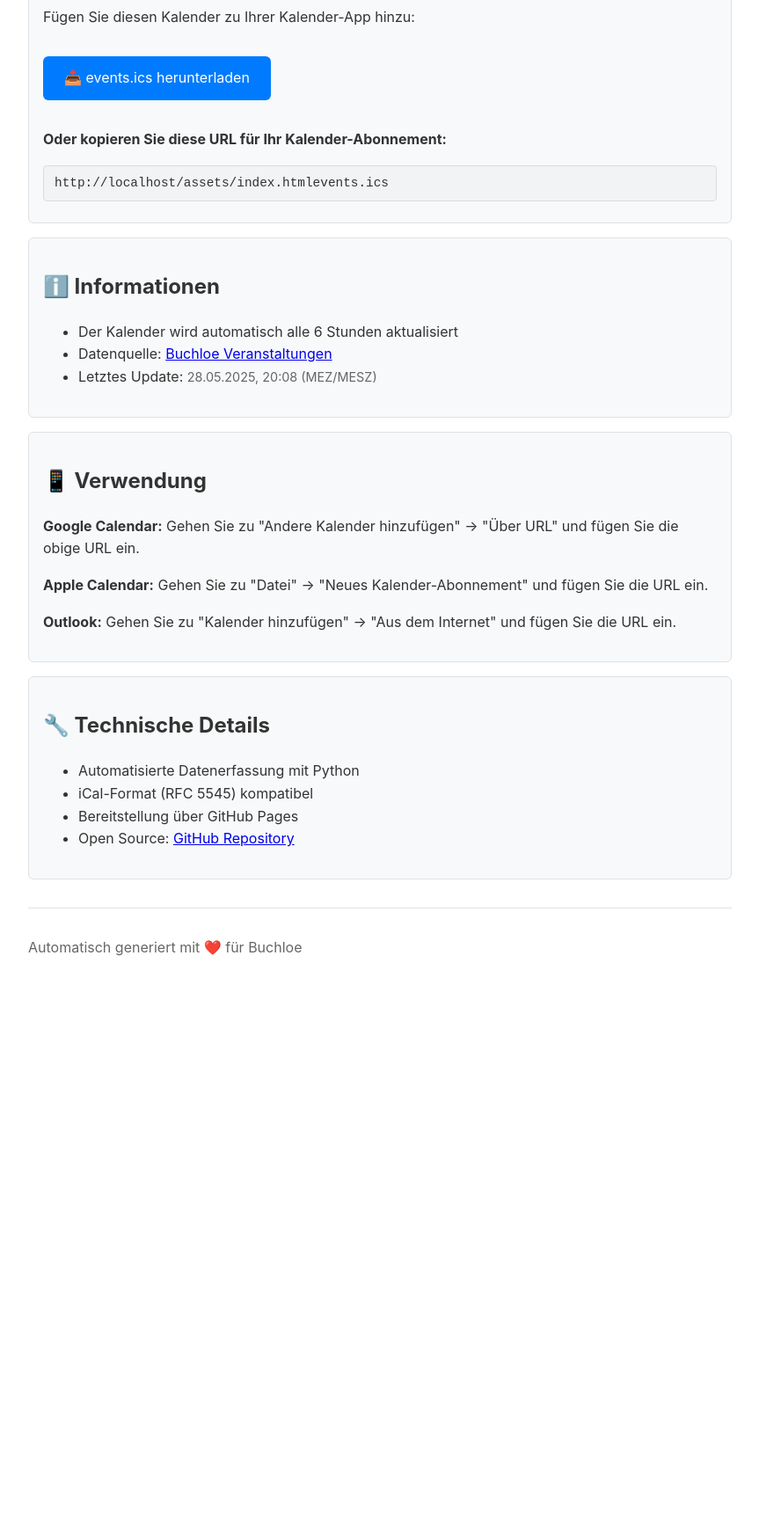
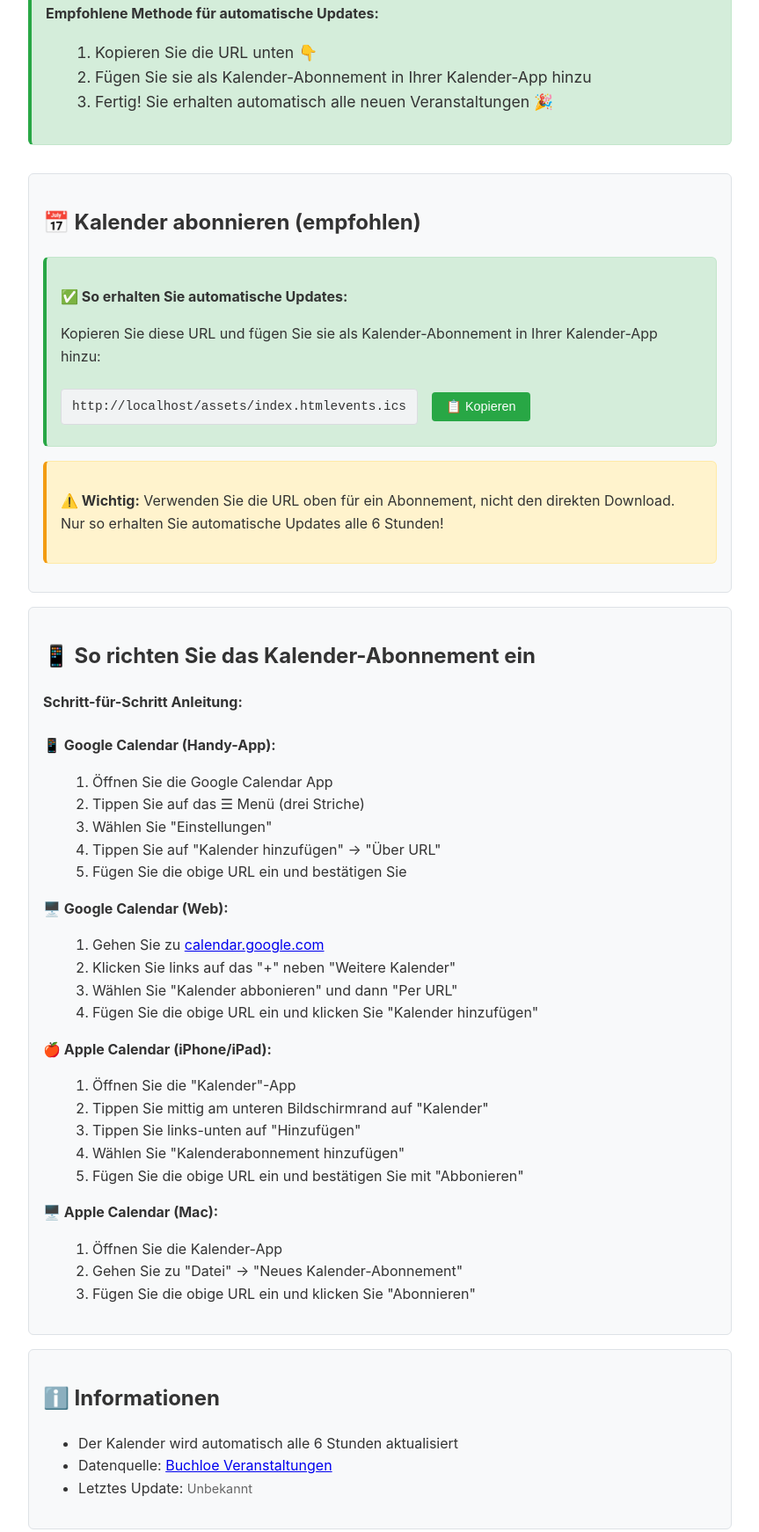
Before and after one commit to croesnick/buchloe-veranstaltungskalender, a plain HTML site: page assets/index.html in a window 1280 px wide. Shown: the part 256-1998 px from the top of the page at 88% size, without its empty margins (208-1071 px from the left). Before the commit the page ends 1394 px from the top, so only its background shows below. Drawn offline with Linux system fonts and the light colour scheme; no server answers.

Commit message:
Improve UX of index page 🎯

```diff
--- a/assets/index.html
+++ b/assets/index.html
@@ -52,6 +52,46 @@
       word-break: break-all;
       margin: 0.5rem 0;
     }
+
+    .warning-box {
+      background: #fff3cd;
+      border: 1px solid #ffeaa7;
+      border-radius: 6px;
+      padding: 1rem;
+      margin: 1rem 0;
+      border-left: 4px solid #f39c12;
+    }
+
+    .success-box {
+      background: #d4edda;
+      border: 1px solid #c3e6cb;
+      border-radius: 6px;
+      padding: 1rem;
+      margin: 1rem 0;
+      border-left: 4px solid #28a745;
+    }
+
+    .copy-button {
+      background: #28a745;
+      color: white;
+      border: none;
+      padding: 8px 16px;
+      border-radius: 4px;
+      cursor: pointer;
+      font-size: 0.9em;
+      margin-left: 0.5rem;
+    }
+
+    .copy-button:hover {
+      background: #218838;
+    }
+
+    .url-container {
+      display: flex;
+      align-items: center;
+      flex-wrap: wrap;
+      gap: 0.5rem;
+    }
   </style>
 </head>
 
@@ -60,12 +100,73 @@
 
   <p>Willkommen zum automatisch generierten Veranstaltungskalender für Buchloe!</p>
 
+  <div class="success-box" style="margin: 2rem 0;">
+    <h2 style="margin-top: 0;">🎯 Schnellstart: Kalender abonnieren</h2>
+    <p><strong>Empfohlene Methode für automatische Updates:</strong></p>
+    <ol style="margin-left: 1rem; font-size: 1.1em;">
+      <li>Kopieren Sie die URL unten 👇</li>
+      <li>Fügen Sie sie als Kalender-Abonnement in Ihrer Kalender-App hinzu</li>
+      <li>Fertig! Sie erhalten automatisch alle neuen Veranstaltungen 🎉</li>
+    </ol>
+  </div>
+
   <div class="info-box">
-    <h2>📅 Kalender abonnieren</h2>
-    <p>Fügen Sie diesen Kalender zu Ihrer Kalender-App hinzu:</p>
-    <a href="events.ics" class="calendar-link">📥 events.ics herunterladen</a>
-    <p><strong>Oder kopieren Sie diese URL für Ihr Kalender-Abonnement:</strong></p>
-    <div class="url-box" id="calendar-url"></div>
+    <h2>📅 Kalender abonnieren (empfohlen)</h2>
+    <div class="success-box">
+      <p><strong>✅ So erhalten Sie automatische Updates:</strong></p>
+      <p>Kopieren Sie diese URL und fügen Sie sie als Kalender-Abonnement in Ihrer Kalender-App hinzu:</p>
+      <div class="url-container">
+        <div class="url-box" id="calendar-url"></div>
+        <button class="copy-button" onclick="copyToClipboard()">📋 Kopieren</button>
+      </div>
+    </div>
+    <div class="warning-box">
+      <p><strong>⚠️ Wichtig:</strong> Verwenden Sie die URL oben für ein Abonnement, nicht den direkten Download. Nur so
+        erhalten Sie automatische Updates alle 6 Stunden!</p>
+    </div>
+  </div>
+
+  <div class="info-box">
+    <h2>📱 So richten Sie das Kalender-Abonnement ein</h2>
+    <p style="margin-bottom: 1.5rem;"><strong>Schritt-für-Schritt Anleitung:</strong></p>
+
+    <div style="margin-bottom: 1rem;">
+      <p><strong>📱 Google Calendar (Handy-App):</strong></p>
+      <ol style="margin-left: 1rem;">
+        <li>Öffnen Sie die Google Calendar App</li>
+        <li>Tippen Sie auf das ☰ Menü (drei Striche)</li>
+        <li>Wählen Sie "Einstellungen"</li>
+        <li>Tippen Sie auf "Kalender hinzufügen" → "Über URL"</li>
+        <li>Fügen Sie die obige URL ein und bestätigen Sie</li>
+      </ol>
+    </div>
+    <div style="margin-bottom: 1rem;">
+      <p><strong>🖥️ Google Calendar (Web):</strong></p>
+      <ol style="margin-left: 1rem;">
+        <li>Gehen Sie zu <a href="https://calendar.google.com" target="_blank">calendar.google.com</a></li>
+        <li>Klicken Sie links auf das "+" neben "Weitere Kalender"</li>
+        <li>Wählen Sie "Kalender abbonieren" und dann "Per URL"</li>
+        <li>Fügen Sie die obige URL ein und klicken Sie "Kalender hinzufügen"</li>
+      </ol>
+    </div>
+    <div style="margin-bottom: 1rem;">
+      <p><strong>🍎 Apple Calendar (iPhone/iPad):</strong></p>
+      <ol style="margin-left: 1rem;">
+        <li>Öffnen Sie die "Kalender"-App</li>
+        <li>Tippen Sie mittig am unteren Bildschirmrand auf "Kalender"</li>
+        <li>Tippen Sie links-unten auf "Hinzufügen"</li>
+        <li>Wählen Sie "Kalenderabonnement hinzufügen"</li>
+        <li>Fügen Sie die obige URL ein und bestätigen Sie mit "Abbonieren"</li>
+      </ol>
+    </div>
+    <div style="margin-bottom: 1rem;">
+      <p><strong>🖥️ Apple Calendar (Mac):</strong></p>
+      <ol style="margin-left: 1rem;">
+        <li>Öffnen Sie die Kalender-App</li>
+        <li>Gehen Sie zu "Datei" → "Neues Kalender-Abonnement"</li>
+        <li>Fügen Sie die obige URL ein und klicken Sie "Abonnieren"</li>
+      </ol>
+    </div>
   </div>
 
   <div class="info-box">
@@ -74,17 +175,8 @@
       <li>Der Kalender wird automatisch alle 6 Stunden aktualisiert</li>
       <li>Datenquelle: <a href="https://www.buchloe.de/freizeit-tourismus/veranstaltungen/" target="_blank">Buchloe
           Veranstaltungen</a></li>
-      <li>Letztes Update: <span class="timestamp" id="last-update"></span></li>
+      <li>Letztes Update: <span class="timestamp" id="last-update">Wird geladen...</span></li>
     </ul>
-  </div>
-
-  <div class="info-box">
-    <h2>📱 Verwendung</h2>
-    <p><strong>Google Calendar:</strong> Gehen Sie zu "Andere Kalender hinzufügen" → "Über URL" und fügen Sie die obige
-      URL ein.</p>
-    <p><strong>Apple Calendar:</strong> Gehen Sie zu "Datei" → "Neues Kalender-Abonnement" und fügen Sie die URL ein.
-    </p>
-    <p><strong>Outlook:</strong> Gehen Sie zu "Kalender hinzufügen" → "Aus dem Internet" und fügen Sie die URL ein.</p>
   </div>
 
   <div class="info-box">
@@ -103,19 +195,95 @@
   </footer>
 
   <script>
-    // Set the calendar URL dynamically
     const calendarUrl = window.location.origin + window.location.pathname + 'events.ics';
     document.getElementById('calendar-url').textContent = calendarUrl;
 
-    // Set the last update timestamp
-    document.getElementById('last-update').textContent = new Date().toLocaleString('de-DE', {
-      timeZone: 'Europe/Berlin',
-      year: 'numeric',
-      month: '2-digit',
-      day: '2-digit',
-      hour: '2-digit',
-      minute: '2-digit'
-    }) + ' (MEZ/MESZ)';
+    // Set last update timestamp from info.json
+    async function loadLastUpdateTimestamp() {
+      try {
+        const response = await fetch('info.json');
+        if (!response.ok) {
+          throw new Error(`HTTP ${response.status}`);
+        }
+        const info = await response.json();
+
+        // Parse the UTC timestamp and convert to German locale
+        const utcDate = new Date(info.last_updated + ' UTC');
+        const germanTime = utcDate.toLocaleString('de-DE', {
+          year: 'numeric',
+          month: '2-digit',
+          day: '2-digit',
+          hour: '2-digit',
+          minute: '2-digit',
+          timeZone: 'Europe/Berlin'
+        });
+
+        document.getElementById('last-update').textContent = germanTime;
+      } catch (error) {
+        console.error('Failed to load timestamp from info.json:', error);
+        document.getElementById('last-update').textContent = 'Unbekannt';
+      }
+    }
+
+    // Load the timestamp when page loads
+    loadLastUpdateTimestamp();
+
+    function copyToClipboard() {
+      const urlText = document.getElementById('calendar-url').textContent;
+
+      if (navigator.clipboard && window.isSecureContext) {
+        navigator.clipboard.writeText(urlText)
+          .then(() => showCopySuccess())
+          .catch(() => fallbackCopyToClipboard(urlText));
+      } else {
+        fallbackCopyToClipboard(urlText);
+      }
+    }
+
+    function showCopySuccess() {
+      const button = document.querySelector('.copy-button');
+      const originalText = button.textContent;
+      button.textContent = '✅ Kopiert!';
+      button.style.background = '#20c997';
+
+      setTimeout(() => {
+        button.textContent = originalText;
+        button.style.background = '#28a745';
+      }, 2000);
+    }
+
+    function fallbackCopyToClipboard(text) {
+      const textArea = document.createElement('textarea');
+      textArea.value = text;
+      textArea.style.position = 'fixed';
+      textArea.style.left = '-9999px';
+      textArea.style.top = '-9999px';
+      document.body.appendChild(textArea);
+      textArea.focus();
+      textArea.select();
+
+      try {
+        document.execCommand('copy');
+        showCopySuccess();
+      } catch (err) {
+        console.error('Fallback: Failed to copy text', err);
+        showCopyError();
+      }
+
+      document.body.removeChild(textArea);
+    }
+
+    function showCopyError() {
+      const button = document.querySelector('.copy-button');
+      const originalText = button.textContent;
+      button.textContent = '❌ Fehler';
+      button.style.background = '#dc3545';
+
+      setTimeout(() => {
+        button.textContent = originalText;
+        button.style.background = '#28a745';
+      }, 2000);
+    }
   </script>
 </body>
 
```
Also changed, not shown: 1 other file.
